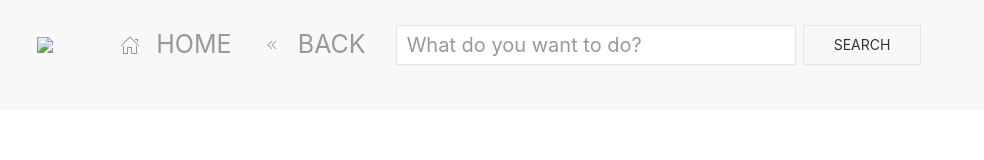
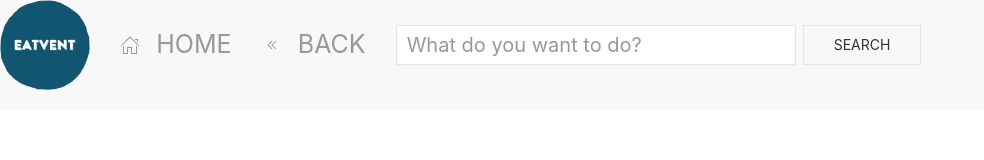
Before and after one commit to buitrof/EatVent-Finder, a plain HTML site: page restaurants.index.html in a window 1280 px wide. Shown: the whole page, without its empty margins (0-984 px from the left). Drawn offline with nearby package versions, Linux system fonts and the light colour scheme; no server answers.

Commit message:
Relinked the nav logo

```diff
--- a/restaurants.index.html
+++ b/restaurants.index.html
@@ -15,7 +15,7 @@
     <div class="uk-navbar-left">
 
       <a class="uk-navbar-item uk-logo image" href="index.html"><img
-          src="assets/styles/eatVent logo.png"></a>
+          src="./assets/styles/nav_circle.png"></a>
 
       <ul class="uk-navbar-nav">
         <li>
```
